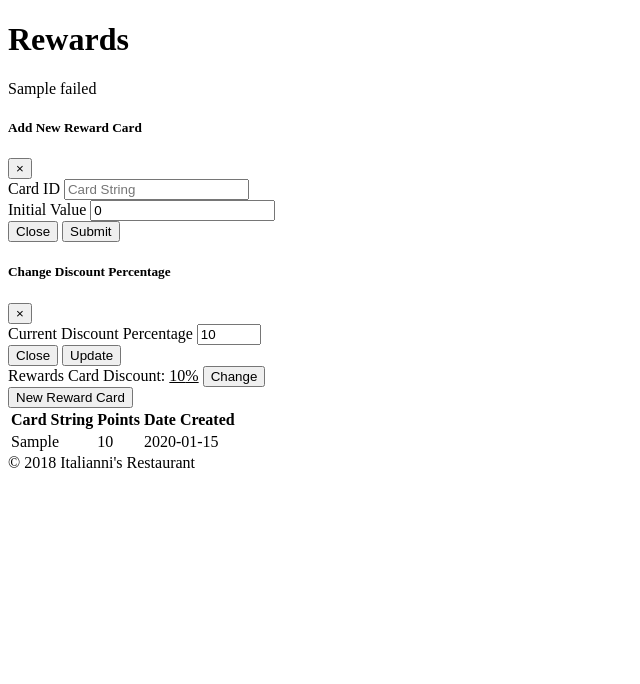
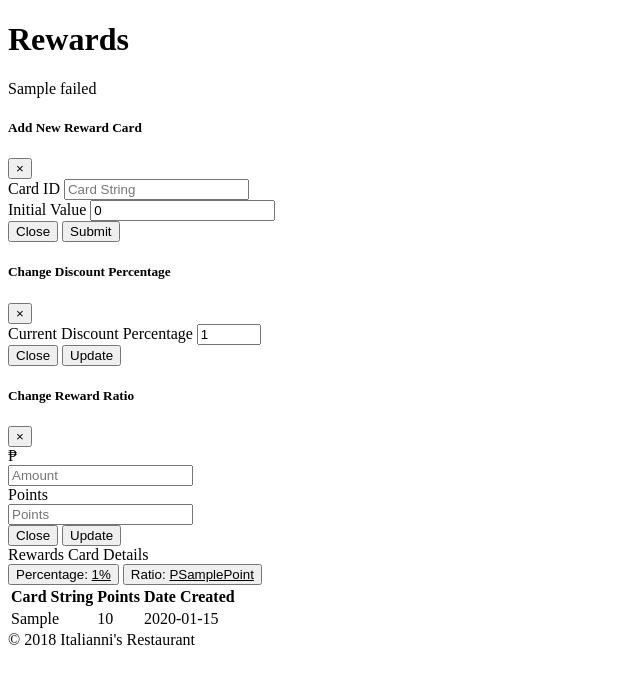
Before and after one commit to alvinrightback/italiannis, a PHP site: the page made by application/views/rewards/main.php in a window 1280 px wide. Shown: the top 684 px of the page, without its empty margins (0-640 px from the left). Run offline with PHP 8.4, Linux system fonts and the light colour scheme; the template is opened without the code that fills it: most values are stand-ins (such as "Sample title", 1, 10 or a date in 2020); data that the repository does not hold is empty; some libraries are stand-ins or nearby versions.

Commit message:
fixed rewards

```diff
--- a/application/views/rewards/main.php
+++ b/application/views/rewards/main.php
@@ -11,20 +11,20 @@
 			'dataType' : 'json',
 			'cache' : false,
 			'success' : function(data){
- 					$('#Card_String').text(data['card_details'][0]['card_string']);
+ 					$('#Card_String').val(data['card_details'][0]['card_string']);
 
  					var myTable = $('#table_card_history').DataTable({
  						"paging": true,
  						"lengthChange": false,
  						"searching": true,
  						"ordering": true,
- 						"info": false,
+ 						"info": true,
  						"autoWidth": true,
  						"columns": [{
- 							"title": "Points",
+ 							"title": "Quantity",
  							"data": "points"
  						}, {
- 							"title": "Date",
+ 							"title": "Date Added",
  							"data": "date_created"
 
  						}]
@@ -103,10 +103,50 @@
 					<?php echo form_open('rewards/change_discount_percentage'); ?>
 						<div class="form-group">
 							<label for="exampleFormControlInput1">Current Discount Percentage</label>
-							<input type="number" class="form-control" value="<?php echo $current_discount; ?>" min="0" max="100" id="inputDiscountPercentage" name="inputDiscountPercentage" placeholder="Current Discount Percentage" required>
+							<input type="number" class="form-control" value="<?php echo $current_discount_percentage; ?>" min="0" max="100" id="inputDiscountPercentage" name="inputDiscountPercentage" placeholder="Current Discount Percentage" required>
 						</div>
 
 						</div>
+						<div class="modal-footer">
+							<button type="button" class="btn btn-secondary" data-dismiss="modal">Close</button>
+							<button type="submit" class="btn btn-primary">Update</button>
+						</div>
+					</form>
+		    	</div>
+			</div>
+	</div>
+
+		<div class="modal fade" id="changeRatio" tabindex="-1" role="dialog" aria-labelledby="exampleModalToolTip" aria-hidden="true">
+		<div class="modal-dialog" role="document">
+			<div class="modal-content">
+				<div class="modal-header">
+					<h5 class="modal-title" id="exampleModalLongTitle">Change Reward Ratio</h5>
+					<button type="button" class="close" data-dismiss="modal" aria-label="Close">
+						<span aria-hidden="true">&times;</span>
+					</button>
+				</div>
+				<div class="modal-body">
+					<?php echo form_open('rewards/change_reward_ratio'); ?>
+						<div class="form-row align-items-center">
+
+							<div class="col-auto">
+								<div class="input-group">
+									<div class="input-group-prepend">
+										<span class="input-group-text" id="basic-addon1">&#8369;</span>
+									</div>
+									<input type="number" class="form-control" min="1" value="<?php echo explode(':',$current_reward_ratio)[0] ?>" id="inlineFormInput" name="Amount" placeholder="Amount" required>
+								</div>
+							</div>
+							<div class="col-auto">
+							<div class="input-group">
+									<div class="input-group-prepend">
+										<span class="input-group-text" id="basic-addon1">Points</span>
+									</div>
+									<input type="number" class="form-control" min="1" value="<?php echo explode(':',$current_reward_ratio)[1] ?>" id="inlineFormInput" name="Points" placeholder="Points" required>
+								</div>
+							</div>
+						</div>
+					</div>
 						<div class="modal-footer">
 							<button type="button" class="btn btn-secondary" data-dismiss="modal">Close</button>
 							<button type="submit" class="btn btn-primary">Update</button>
@@ -121,11 +161,15 @@
 	<div class="col-md-6 col-lg-6 col-xl-8 mb-5">
 		<div class="card">
 			<div class="card-header">
-				Rewards Card Discount: <span id="discountPercentage"><u><?php echo (int)$current_discount; ?></span>%</u> <button type="button" data-target="#changeDiscountModal" data-toggle="modal" class="btn btn-sm btn-primary">Change</button>
+				Rewards Card Details
 				<div class="header-btn-block">
-					<button type="button" data-toggle="modal" data-target="#exampleModalToolTip" class="btn btn-primary">
+					<button type="button" data-toggle="modal" data-target="#changeDiscountModal" class="btn btn-primary">
 						<i class="batch-icon batch-icon-add"></i>
-						New Reward Card
+						Percentage: <span id="discountPercentage"><u><?php echo (int)$current_discount_percentage; ?></span>%</u>
+					</button>
+					<button type="button" data-toggle="modal" data-target="#changeRatio" class="btn btn-primary">
+						<i class="batch-icon batch-icon-add"></i>
+						Ratio: <span id="rewardRatio"><u><?php echo 'P'.$current_reward_ratio.'Point'; ?></u></span>
 					</button>
 				</div>
 			</div>
```
Also changed, not shown: application/controllers/Rewards.php (+24 -1 lines), application/models/Rewards_model.php (+11 -1 lines).
